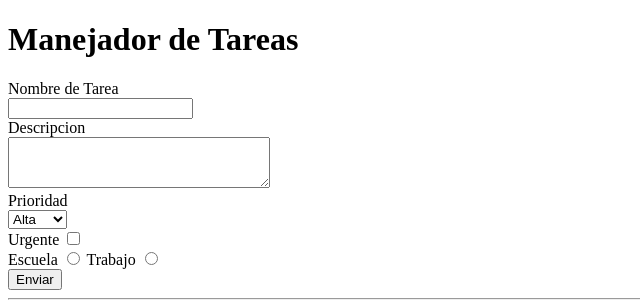
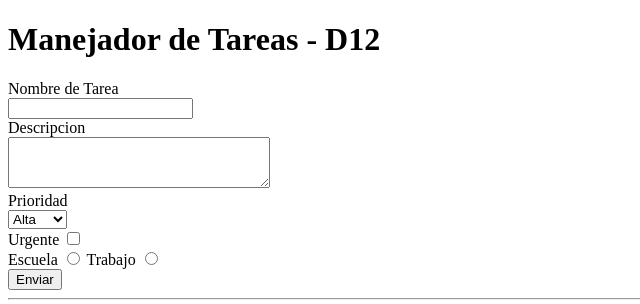
Before and after one commit to Christianbm22/php-d12, a PHP site: page / in a window 1280 px wide. Shown: the top 304 px of the page, without its empty margins (0-640 px from the left). Run offline with PHP 8.4, Linux system fonts and the light colour scheme; data that the repository does not hold is empty.

Commit message:
Agregando index nuevo

```diff
--- a/index.php
+++ b/index.php
@@ -7,7 +7,7 @@
 	<meta http-equiv="X-UA-Compatible" content="IE=edge">
 </head>
 <body>
-	<h1>Manejador de Tareas</h1>
+	<h1>Manejador de Tareas - D12</h1>
 	<form method="POST" action="store.php">				<!-- Se envia a store.php con el action -->
 		<label for="tarea">Nombre de Tarea</label><br>
 		<input type="text" name="tarea">
```
